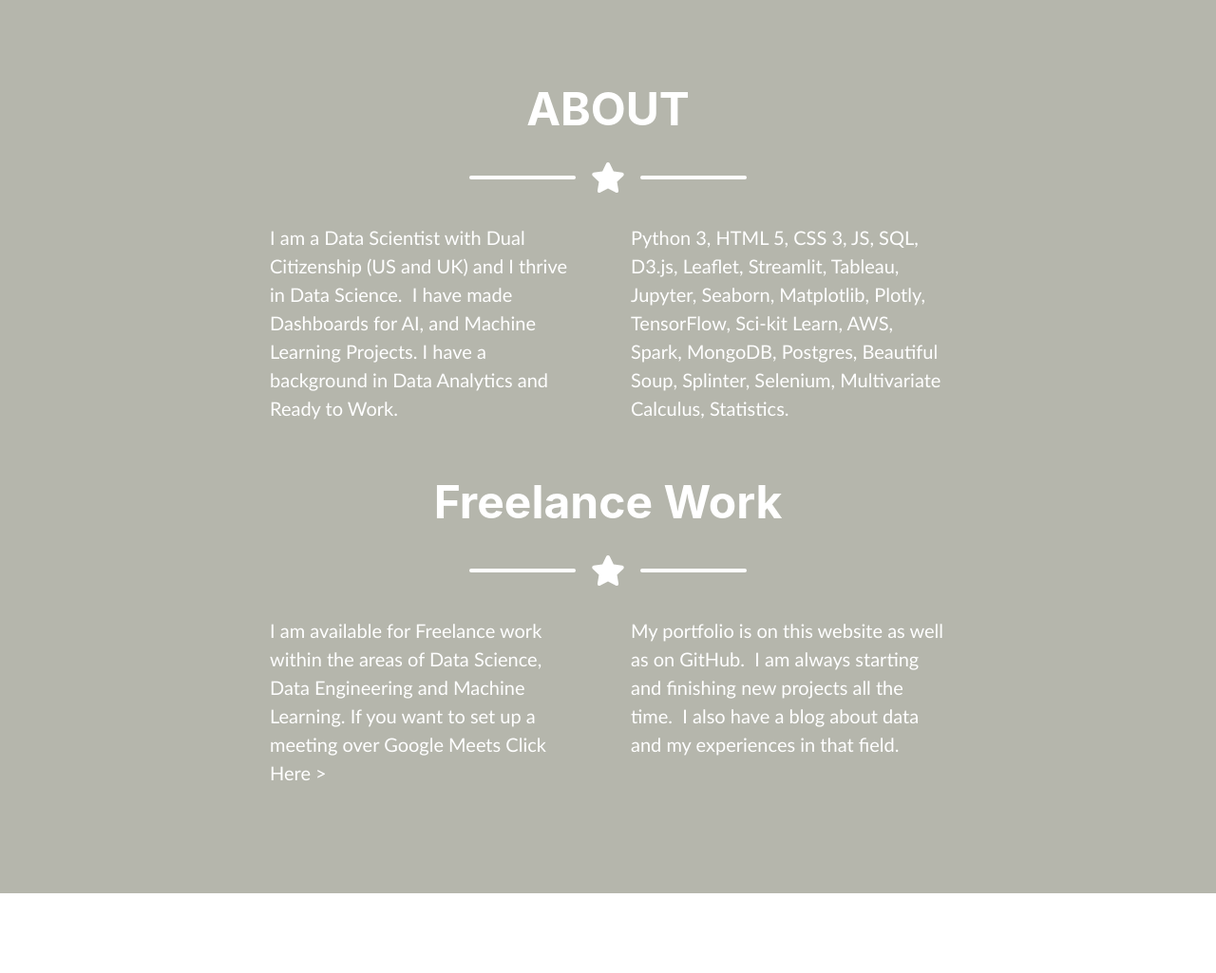
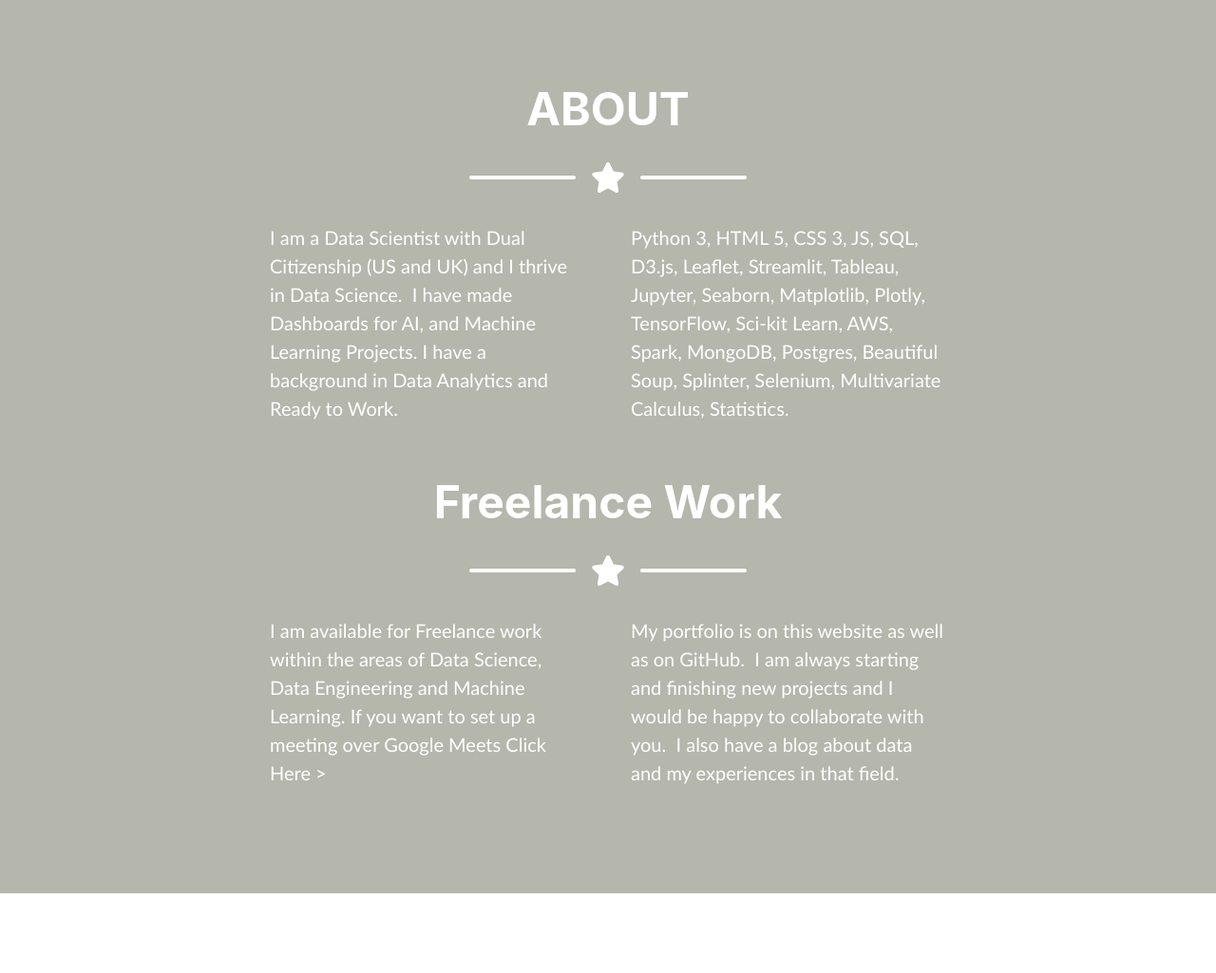
Before and after one commit to AymanSulaiman/Personal_Website, a Flask app: page / in a window 1280 px wide. Shown: the part 1360-2385 px from the top of the page at 95% size. Run offline with Flask 2, Linux system fonts and the light colour scheme; some libraries are stand-ins or nearby versions; some web fonts are replaced.

Commit message:
made the frelance part more useable, made links for project repos

```diff
--- a/templates/index.html
+++ b/templates/index.html
@@ -106,7 +106,7 @@
                                         <img class="img-fluid rounded mb-5" src="{{ url_for('static', filename='assets/img/portfolio/Project1.png')}}" alt="Superconductor Analysis and Prediction"/>
                                     </a>
                                     <!-- Portfolio Modal - Text-->
-                                    <p class="mb-5">Superconductivity is a phenomenon where a charge can move through a material without any resistance. This allows electricity to be conducted at maximum efficiency.  TensorFlow was used to make an accurate Neural Network.</p>
+                                    <p class="mb-5">Superconductivity is a phenomenon where a charge can move through a material without any resistance. This allows electricity to be conducted at maximum efficiency.  TensorFlow was used to make an accurate Neural Network. <a href="https://github.com/AymanSulaiman/superconductor-analysis-and-prediction" target="_blank">Repo</a></p>
                                     <button class="btn btn-primary" href="#" data-dismiss="modal"><i class="fas fa-times fa-fw"></i>Close Window</button>
                                 </div>
                             </div>
@@ -136,7 +136,7 @@
                                         <img class="img-fluid rounded mb-5" src="{{ url_for('static', filename='assets/img/portfolio/Project2.png')}}" alt="Horse Racing Informatics"/>
                                     </a>
                                     <!-- Portfolio Modal - Text-->
-                                    <p class="mb-5">Our goal as a team is the provide racing insights on both previous and upcoming races for the Churchill Downs racetrack. Even more in depth, using different programming languages and machine learning, we have created multiple ML models. These models can predict whether a horse is going to win or lose.</p>
+                                    <p class="mb-5">Our goal as a team is the provide racing insights on both previous and upcoming races for the Churchill Downs racetrack. Even more in depth, using different programming languages and machine learning, we have created multiple ML models. These models can predict whether a horse is going to win or lose. <a href="https://github.com/AymanSulaiman/stallion-statistics-dashboard" target="_blank">Repo</a></p>
                                     <button class="btn btn-primary" href="#" data-dismiss="modal"><i class="fas fa-times fa-fw"></i>Close Window</button>
                                 </div>
                             </div>
@@ -166,7 +166,7 @@
                                         <img class="img-fluid rounded mb-5" src="{{ url_for('static', filename='assets/img/portfolio/project 3.png')}}" alt="COVID-19 ETL"/>
                                     </a>
                                     <!-- Portfolio Modal - Text-->
-                                    <p class="mb-5">Based upon the data compiled by John Hopkins University, we want to explore the timeline and the data of COVID-19. </p>
+                                    <p class="mb-5">Based upon the data compiled by John Hopkins University, we want to explore the timeline and the data of COVID-19. <a href="https://github.com/AymanSulaiman/Covid19-ETL-Project" target="_blank">Repo</a></p>
                                     <button class="btn btn-primary" href="#" data-dismiss="modal"><i class="fas fa-times fa-fw"></i>Close Window</button>
                                 </div>
                             </div>
@@ -214,7 +214,7 @@
                         <p class="pre-wrap lead">I am available for Freelance work within the areas of Data Science, Data Engineering and Machine Learning. If you want to set up a meeting over Google Meets <a herf="https://calendly.com/saymansulaiman" target="_blank">Click Here </a>></p>
                     </div>
                     <div class="col-lg-4 mr-auto">
-                        <p class="pre-wrap lead">My portfolio is on this website as well as on GitHub.  I am always starting and finishing new projects all the time.  I also have a blog about data and my experiences in that field.</p>
+                        <p class="pre-wrap lead">My portfolio is on this website as well as on GitHub.  I am always starting and finishing new projects and I would be happy to collaborate with you.  I also have a blog about data and my experiences in that field.</p>
                     </div>
                 </div>
             </div>
```
